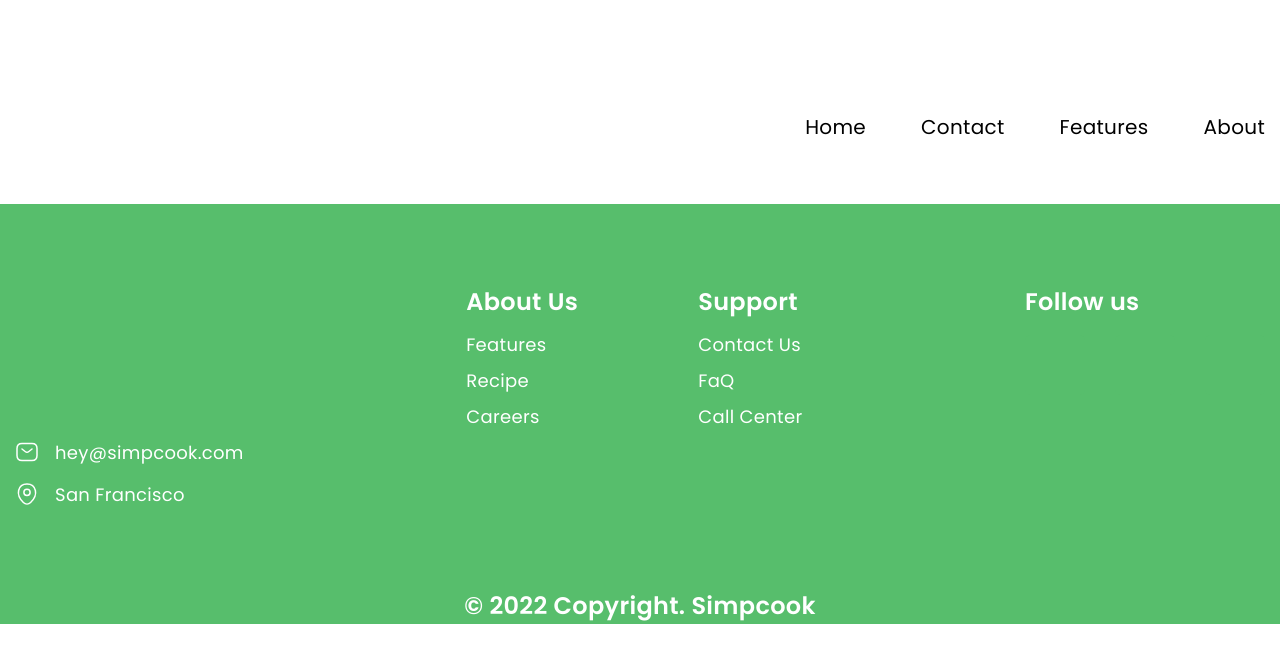
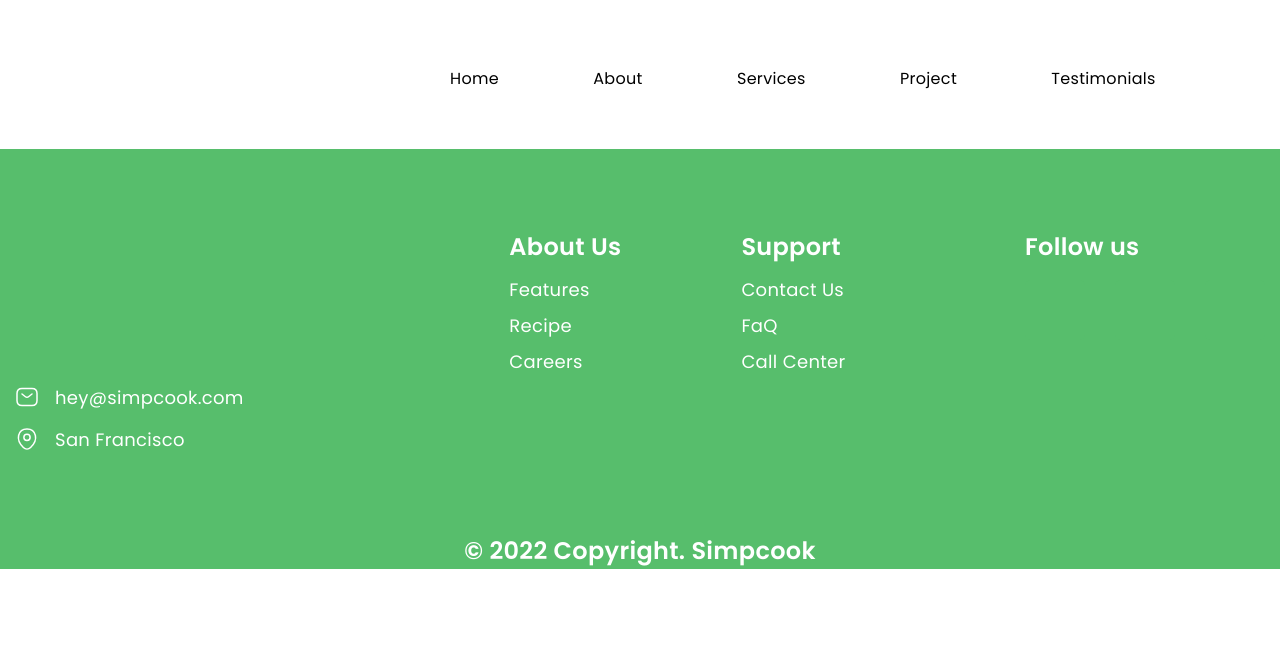
Before and after one commit to elitmor/simpcook, a website: page src/views/pages/page.html in a window 1280 px wide. Drawn offline with nearby package versions, Linux system fonts and the light colour scheme; files that its build step writes are made by us from their sources; files whose address does not match are found by name; a web font is replaced by a local one.

Commit message:
Fix hamburger menu

```diff
--- a/src/blocks/modules/header/header.html
+++ b/src/blocks/modules/header/header.html
@@ -1,24 +1,42 @@
 <header class="header">
   <div class="header__container">
     <div class="header__inner">
-      <a href="#" class="header__logo logo">
-        <svg>
+      <a href="#" class="header__logo logo" aria-label="logo">
+        <svg width="200px" height="45px">
           <use xlink:href="img/sprites/sprite.svg#logo"></use>
         </svg>
       </a>
-
-      <button class="burger header__burger">
-        <span></span>
-        <span></span>
-        <span></span>
+      <button
+        class="menu__button"
+        type="button"
+        aria-expanded="false"
+        aria-controls="menu__list"
+      >
+        <svg class="menu__icon" aria-hidden="true" width="32" height="32">
+          <use class="menu__icon-menu" href="img/sprites/sprite.svg#menu"></use>
+          <use
+            class="menu__icon-cross"
+            href="img/sprites/sprite.svg#cross"
+          ></use>
+        </svg>
       </button>
-
-      <nav class=" header__nav nav">
-        <ul class="nav__list">
-          <li class="nav__item"><a href="#" class="nav__link">Home</a></li>
-          <li class="nav__item"><a href="#" class="nav__link">Contact</a></li>
-          <li class="nav__item"><a href="#" class="nav__link">Features</a></li>
-          <li class="nav__item"><a href="#" class="nav__link">About</a></li>
+      <nav class="menu header__menu">
+        <ul class="menu__list">
+          <li class="menu__item">
+            <a href="#" class="menu__link">Home</a>
+          </li>
+          <li class="nav__item menu__item">
+            <a href="#" class="menu__link">About</a>
+          </li>
+          <li class="nav__item menu__item">
+            <a href="#" class="menu__link">Services</a>
+          </li>
+          <li class="nav__item menu__item">
+            <a href="#" class="menu__link">Project</a>
+          </li>
+          <li class="nav__item menu__item">
+            <a href="#" class="menu__link">Testimonials</a>
+          </li>
         </ul>
       </nav>
     </div>
--- a/src/blocks/modules/header/header.scss
+++ b/src/blocks/modules/header/header.scss
@@ -1,148 +1,109 @@
 .header__inner {
   display: flex;
+  flex-wrap: wrap;
+  justify-content: space-between;
   align-items: center;
-  justify-content: space-between;
-  margin-top: 50px;
+  margin: 50px 15px;
+  @include md {
+    margin: 15px 0;
+  }
 }
 
 .header__logo {
   margin-right: 15px;
+}
 
-  svg {
-    fill: #F58D41;
-    width: 150px;
+.menu {
+  @include md {
+    display: grid;
+    margin: 15px 0;
+  }
+}
+.menu__button {
+  @include md {
+    z-index: 1;
+    padding: 0;
+    border: 0;
+    background-color: transparent;
+    width: 32px;
+    height: 32px;
   }
 }
 
-.header__nav {
-  @include sm {
-    background: $white;
-    opacity: 1;
+.menu__button--open .menu__icon-cross,
+.menu__icon,
+.menu__icon-menu {
+  @include md {
+    display: block;
+  }
+}
+.menu__button--open .menu__icon-menu,
+.menu__icon-cross {
+  @include md {
+    display: none;
   }
 }
 
-.nav__list {
-  @include sm {
-    display: block;
+.header__menu {
+  @include md {
     width: 100%;
-    text-align: center;
-  }
-
-  display: flex;
-}
-
-.nav__item {
-  &:not(:last-child) {
-    @include md {
-      margin-right: 25px;
-    }
-
-    @include sm {
-      margin-right: 0;
-      margin-bottom: 30px;
-    }
-
-    margin-right: 55px;
   }
 }
 
-.nav__link {
-  @include sm {
+.menu__list {
+  width: 100vh;
+  font-size: 30px;
+  list-style: none;
+  @include md {
     width: 100%;
-    font-size: 40px;
-    margin-bottom: 20px;
-    color: $orange;
-  }
-
-  display: inline-block;
-  position: relative;
-  transition: all 0.3s ease-in-out;
-  font-size: 20px;
-  line-height: 30px;
-  color: $black;
-
-
-  &:hover {
-    background-position: 0;
-
-    &::before {
-      width: 100%;
-    }
-  }
-
-  &::before {
-    content: "";
-    background: $orange;
-    display: block;
-    position: absolute;
-    bottom: -3px;
-    left: 0;
-    width: 0;
-    height: 3px;
-    transition: all 0.3s ease-in-out;
   }
 }
 
-.header__burger {
-  @include sm {
-    display: block;
+.menu__list {
+  @include md {
+    display: none;
+    gap: 20px;
   }
-
-  display: none;
-  position: relative;
-  z-index: 10;
-  width: 30px;
-  height: 30px;
-  overflow: hidden;
-  border: none;
-  background: transparent;
-
-  span {
-    position: absolute;
-    top: 50%;
-    left: 50%;
-    width: 30px;
-    height: 2px;
-    background-color: $orange;
-    transform: translate(-50%, -50%);
-    transition: all 0.6s;
+}
+.menu__list--open {
+  @include md {
+    display: grid;
+    text-align: center;
   }
 }
 
-.header__nav {
-  @include sm {
-    position: absolute;
-    top: 100px;
-    left: 0;
-    width: 100%;
-    height: 100%;
-    transform: translateX(-100%);
-    transition: transform 0.3s;
+.menu__link {
+  color: #000;
+  font-size: 1rem;
+  line-height: 1.5;
+  margin-right: 40px;
+  transition: color 0.3s;
+  @include md {
+    font-size: 1.2rem;
+    margin-right: 0;
+    display: block;
+  }
+  &:hover {
+    color: #f58d41;
   }
 }
 
-.header__burger span:nth-of-type(2) {
-  top: calc(50% - 5px);
+.header__btn {
+  margin-top: 15px;
+  @include md {
+    width: 100%;
+  }
 }
 
-.header__burger span:nth-of-type(3) {
-  top: calc(50% + 5px);
+@media (min-width: 737px) {
+  .menu__button {
+    display: none;
+  }
 }
 
-.header__nav.active {
-  transform: translateX(0);
+@media (min-width: 737px) {
+  .menu__list {
+    display: grid;
+    grid-auto-flow: column;
+  }
 }
-
-.header__burger.active span:first-of-type {
-  transform: translateX(100%);
-}
-
-.header__burger.active span:nth-of-type(2) {
-  top: 50%;
-  transform: translate(-50%, -50%) rotate(45deg);
-}
-
-.header__burger.active span:nth-of-type(3) {
-  top: 50%;
-  transform: translate(-50%, -50%) rotate(-45deg);
-}
--- a/src/styles/base/_general.scss
+++ b/src/styles/base/_general.scss
@@ -22,7 +22,7 @@ body {
   letter-spacing: 0.02em;
 }
 
-[class*="__container"] {
+[class*='__container'] {
   max-width: 1270px;
   margin: 0 auto;
   padding: 0 15px;
@@ -36,3 +36,7 @@ body {
   letter-spacing: 0.035em;
   color: $black;
 }
+
+.logo {
+  fill: #f58d41;
+}
```
Also changed, not shown: src/blocks/modules/header/header.js (+7 -5 lines), src/img/sprites/cross.svg (added), src/img/sprites/menu.svg (added), src/img/sprites/sprite.svg (added).
